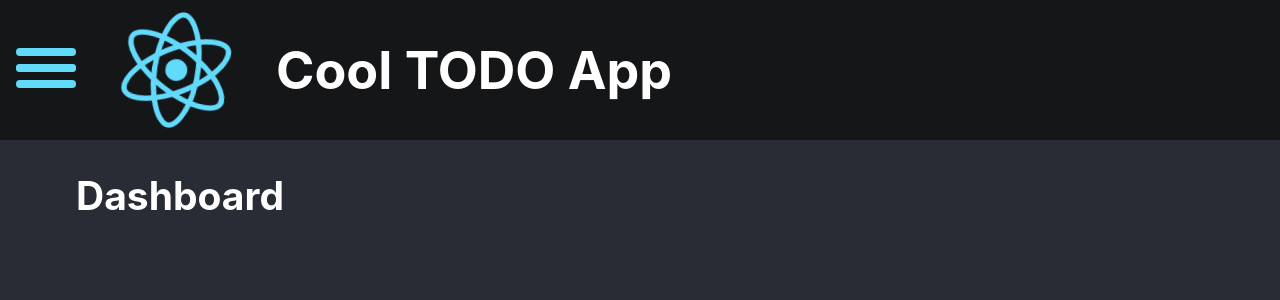
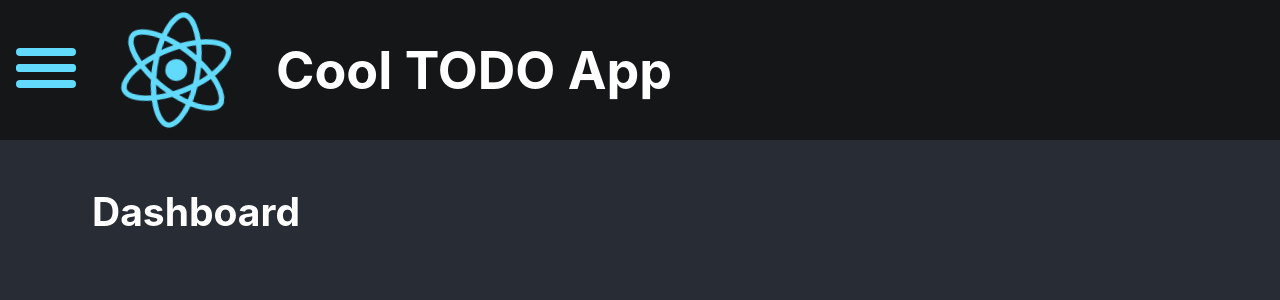
Before and after one commit to robanderson513/todo-react-entity, a React (Create React App) app in the folder todo-app/: page / in a window 1280 px wide. Shown: the top 300 px of the page. Built offline with nearby package versions, Linux system fonts and the light colour scheme.

Commit message:
More app css for body

```diff
--- a/todo-app/src/app.css
+++ b/todo-app/src/app.css
@@ -7,5 +7,5 @@
 }
 
 .main-content {
-  flex: 1;
+  padding: 1rem;
 }
--- a/todo-app/src/app.tsx
+++ b/todo-app/src/app.tsx
@@ -9,8 +9,9 @@ import UserList from "./user/user-list";
 const App = () => (
   <div className="app">
     <SideNav></SideNav>
+    <div className="flex-grow">
+      <Header></Header>
       <div className="main-content">
-      <Header></Header>
         <Routes>
           <Route path="/" element={<Dashboard />} />
           <Route path="/users" element={<UserList />} />
@@ -19,6 +20,7 @@ const App = () => (
         </Routes>
       </div>
     </div>
+  </div>
 );
 
 export default App;
--- a/todo-app/src/styles/main.css
+++ b/todo-app/src/styles/main.css
@@ -23,6 +23,10 @@ code {
   align-items: center;
 }
 
+.flex-grow {
+  flex: 1;
+}
+
 .gap-large {
   gap: 1rem;
 }
```
Lines whose indentation alone changed are shown as unchanged.
